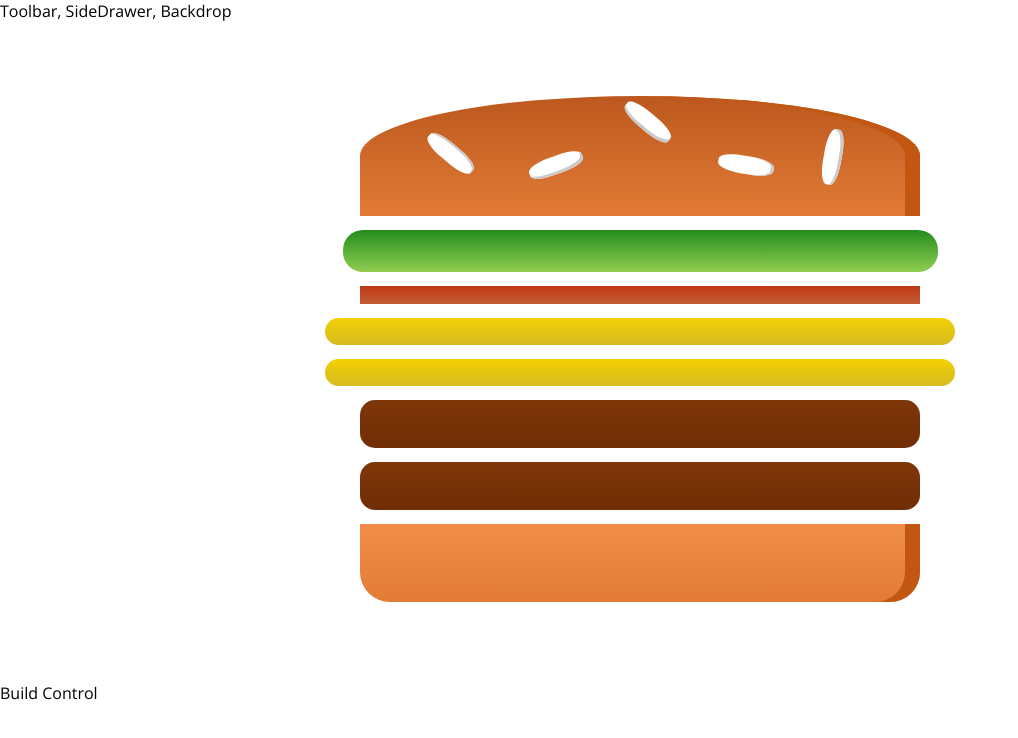
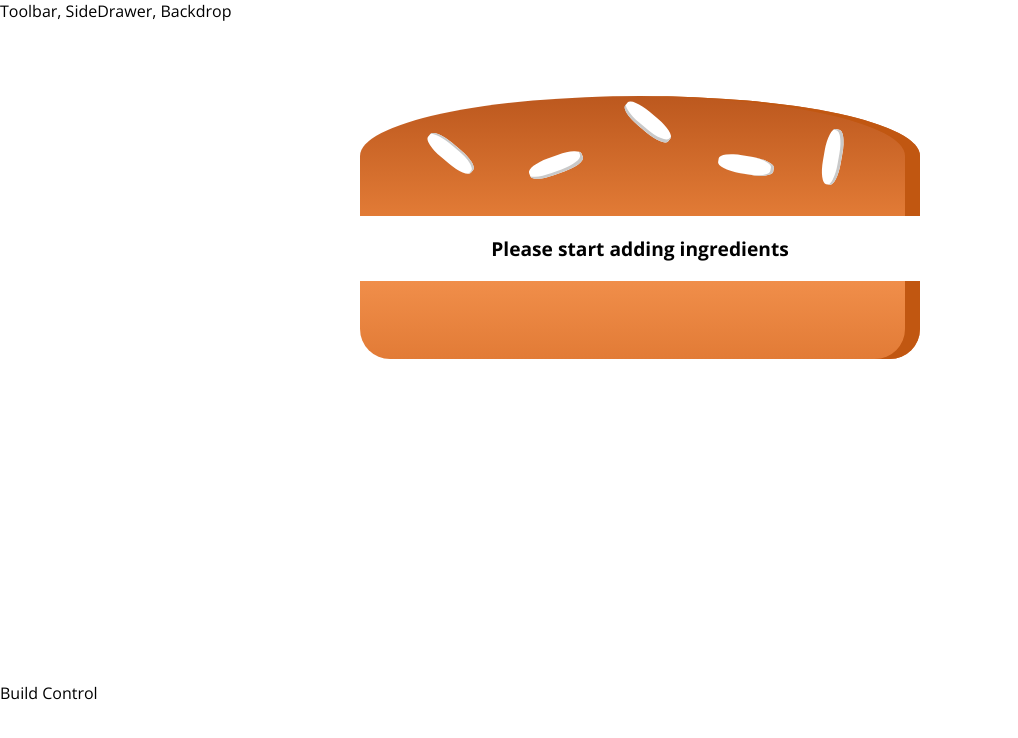
Before and after one commit to diwakarsharma95/burger-builder-web-app, a React (Create React App) app: page / in a window 1280 px wide. Shown: the top 738 px of the page, without its empty margins (0-1018 px from the left). Built offline with nearby package versions, Linux system fonts and the light colour scheme.

Commit message:
Calculating the Ingredient Sum Dynamically

```diff
--- a/src/components/Burger/Burger.js
+++ b/src/components/Burger/Burger.js
@@ -3,11 +3,18 @@
 import BurgerIngredient from './BurgerIngredient/BurgerIngredient';
 
 const burger = (props) => {
-	const trasnformedIngredient = Object.keys(props.ingredients).map((ingredientKey) => {
-		return [...Array(props.ingredients[ingredientKey])].map((_, i) => {
-			return <BurgerIngredient key={ingredientKey + i} type={ingredientKey}></BurgerIngredient>;
-		});
-	});
+	let trasnformedIngredient = Object.keys(props.ingredients)
+		.map((ingredientKey) => {
+			return [...Array(props.ingredients[ingredientKey])].map((_, i) => {
+				return <BurgerIngredient key={ingredientKey + i} type={ingredientKey}></BurgerIngredient>;
+			});
+		})
+		.reduce((arr, el) => {
+			return arr.concat(el);
+		}, []);
+	if (trasnformedIngredient.length === 0) {
+		trasnformedIngredient = <p>Please start adding ingredients</p>;
+	}
 	return (
 		<div className={classes.Burger}>
 			<BurgerIngredient type='bread-top'></BurgerIngredient>
--- a/src/containers/BurgerBuilder/BurgerBuilder.js
+++ b/src/containers/BurgerBuilder/BurgerBuilder.js
@@ -9,10 +9,10 @@
 	// }
 	state = {
 		ingredients: {
-			salad: 1,
-			bacon: 1,
-			cheese: 2,
-			meat: 2,
+			salad: 0,
+			bacon: 0,
+			cheese: 0,
+			meat: 0,
 		},
 	};
 	render() {
```
